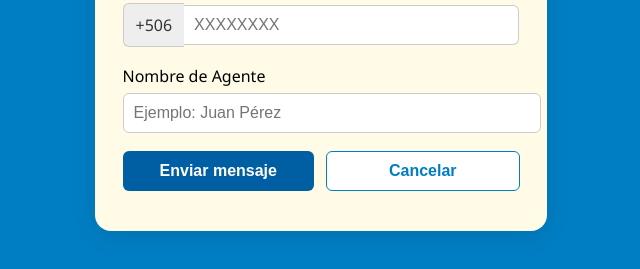
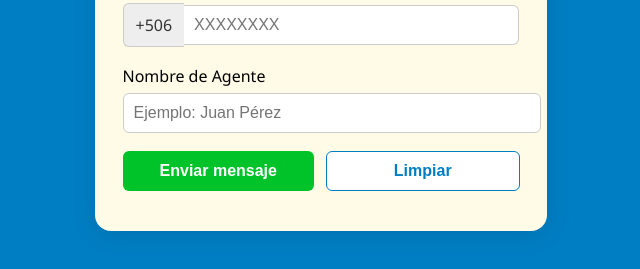
Before and after one commit to Jesxus12/whatsapp-gadget-wxcc, a plain HTML site: page index.html in a window 1280 px wide. In both pictures the pointer is over the button "Enviar mensaje". Shown: the part 351-620 px from the top of the page, without its empty margins (319-959 px from the left). Drawn offline with Linux system fonts and the light colour scheme.

Commit message:
Update index.html

```diff
--- a/index.html
+++ b/index.html
@@ -91,7 +91,7 @@
             color: #fff;
         }
         button[type="submit"]:hover {
-            background: #005fa3;
+            background: #00c32a;
         }
         button[type="button"] {
             background: #fff;
@@ -116,7 +116,7 @@
             <input type="text" id="agent" name="agent" required placeholder="Ejemplo: Juan Pérez">
             <div class="button-group">
                 <button type="submit">Enviar mensaje</button>
-                <button type="button" onclick="window.location.href='your-cancel-url'">Cancelar</button>
+                <button type="button" onclick="document.getElementById('whatsappForm').reset(); document.getElementById('result').textContent = '';">Limpiar</button>
             </div>
         </form>
         <div id="result" style="margin-top:16px;text-align:center;"></div>
```
